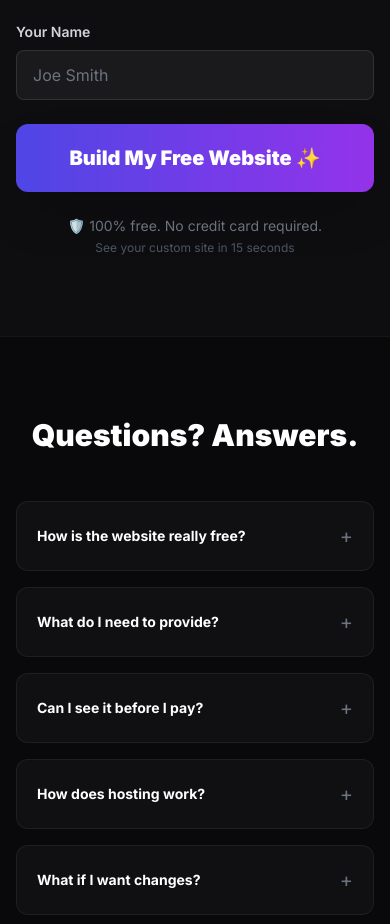
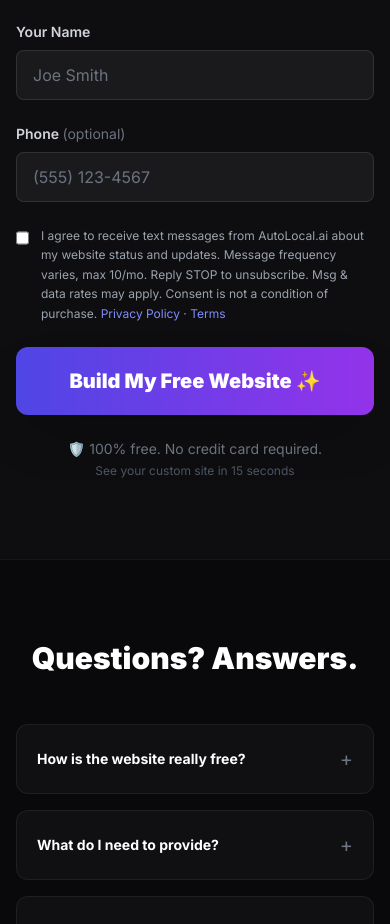
Before and after one commit to BestLessonEver/autolocal-platform-v2, a Next.js app: page / in a window 390 px wide. Shown: the part 7727-8651 px from the top of the page. Built offline with nearby package versions, Linux system fonts and the light colour scheme.

Commit message:
Add SMS consent checkbox + phone field to order form
- Phone field (optional) added to order form
- SMS opt-in checkbox with full disclosure text
- Links to /privacy and /terms from checkbox
- smsConsent passed to checkout API
- Required for Twilio A2P 10DLC opt-in compliance

```diff
--- a/src/app/page.tsx
+++ b/src/app/page.tsx
@@ -38,6 +38,7 @@ export default function HomePage() {
     phone: '',
     businessType: '',
     package: 'starter',
+    smsConsent: false,
   })
   const [checkoutLoading, setCheckoutLoading] = useState(false)
 
@@ -168,6 +169,7 @@ export default function HomePage() {
           contactName: orderForm.contactName || '',
           phone: orderForm.phone || '',
           businessType: orderForm.businessType || '',
+          smsConsent: orderForm.smsConsent,
         }),
       })
       const data = await res.json()
@@ -613,6 +615,30 @@ export default function HomePage() {
               </div>
             </div>
 
+            <div>
+              <label className="block text-sm font-semibold text-gray-300 mb-2">Phone <span className="text-gray-500 font-normal">(optional)</span></label>
+              <input
+                type="tel"
+                value={orderForm.phone}
+                onChange={e => setOrderForm(f => ({ ...f, phone: e.target.value }))}
+                className="w-full px-4 py-3 rounded-lg bg-white/5 border border-white/10 text-white placeholder-gray-500 focus:border-indigo-500 outline-none transition"
+                placeholder="(555) 123-4567"
+              />
+            </div>
+
+            <label className="flex items-start gap-3 cursor-pointer group">
+              <input
+                type="checkbox"
+                checked={orderForm.smsConsent}
+                onChange={e => setOrderForm(f => ({ ...f, smsConsent: e.target.checked }))}
+                className="mt-1 w-4 h-4 rounded border-white/20 bg-white/5 text-indigo-600 focus:ring-indigo-500 cursor-pointer"
+              />
+              <span className="text-xs text-gray-400 leading-relaxed group-hover:text-gray-300 transition">
+                I agree to receive text messages from AutoLocal.ai about my website status and updates. Message frequency varies, max 10/mo. Reply STOP to unsubscribe. Msg &amp; data rates may apply. Consent is not a condition of purchase.{' '}
+                <a href="/privacy" className="text-indigo-400 hover:underline">Privacy Policy</a> · <a href="/terms" className="text-indigo-400 hover:underline">Terms</a>
+              </span>
+            </label>
+
             <button
               type="submit"
               disabled={searching}
```
